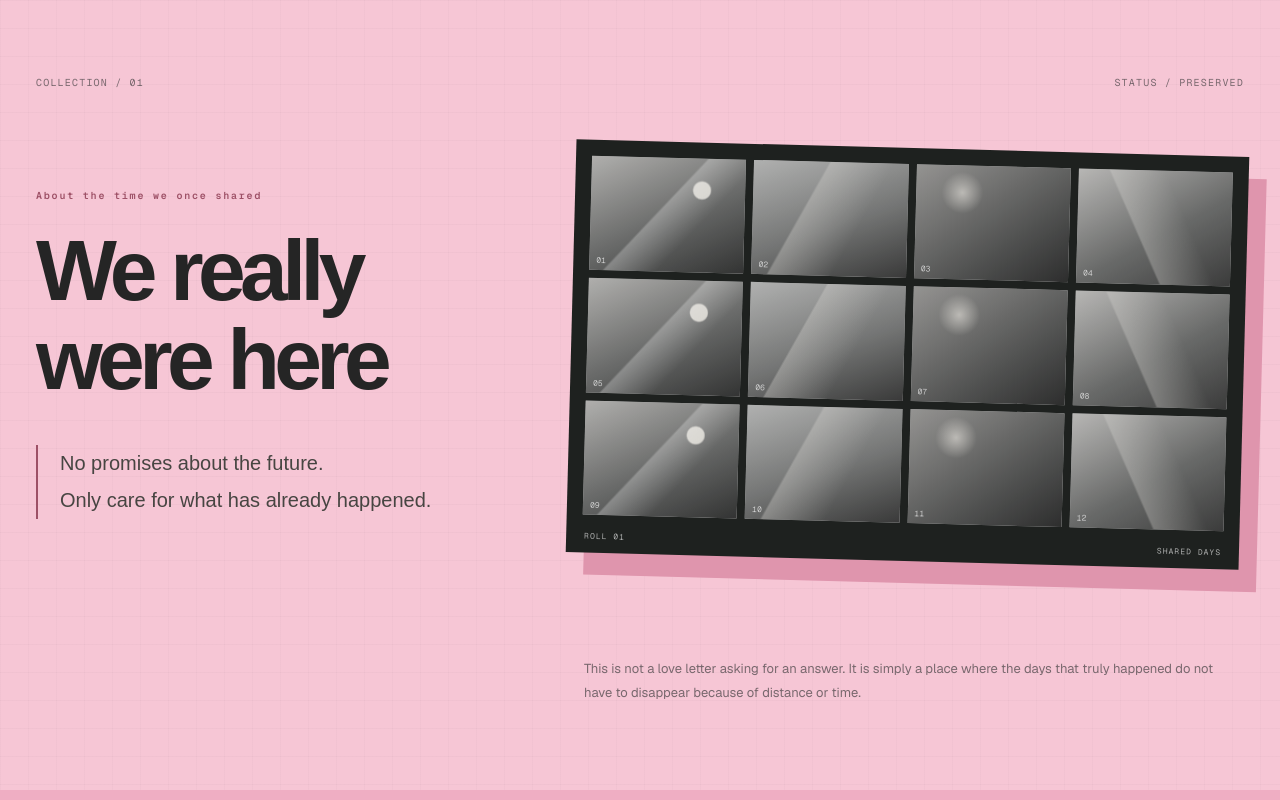
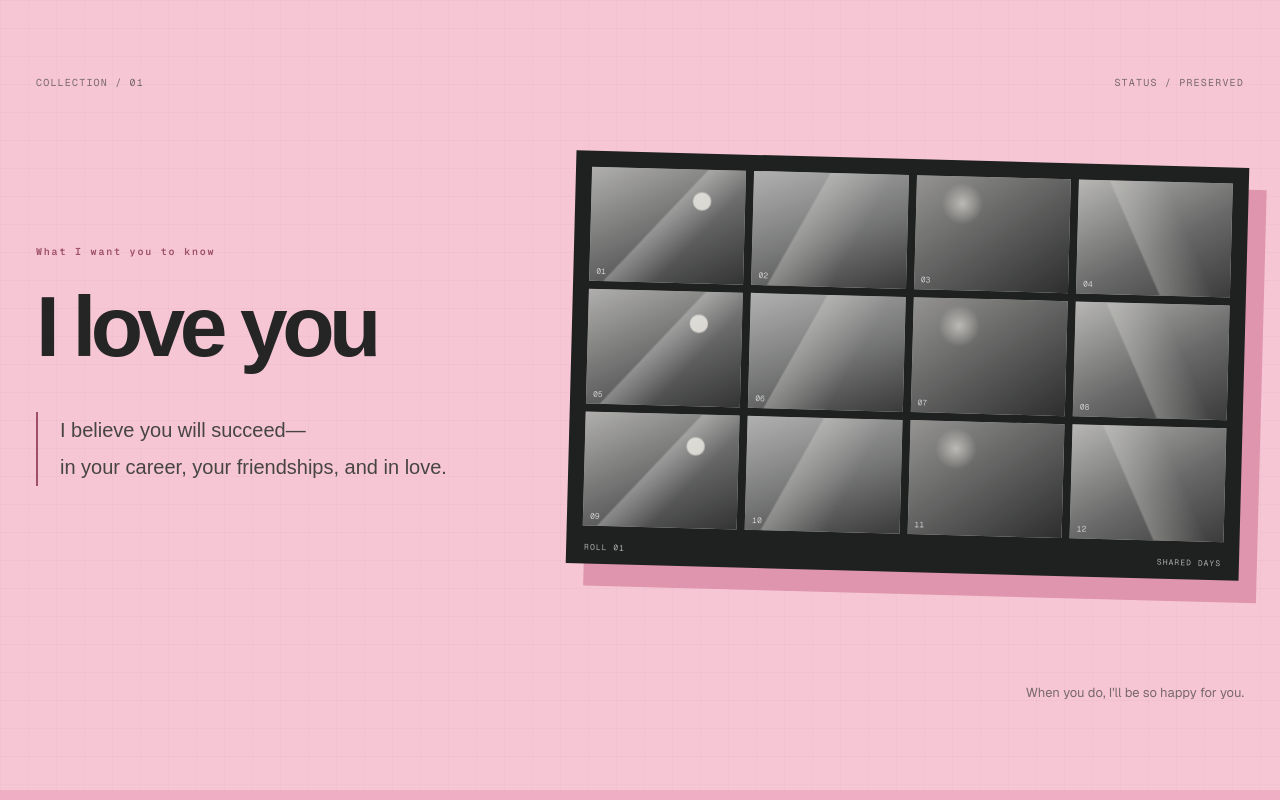
Before and after one commit to jeff960149-rgb/our-memory-archive, a Next.js app: page / in a window 1280 px wide. Shown: the top 800 px of the page. Built offline with nearby package versions, Linux system fonts and the light colour scheme.

Commit message:
Rewrite the opening message

```diff
--- a/app/page.tsx
+++ b/app/page.tsx
@@ -43,16 +43,12 @@ export default function Home() {
           <span>STATUS / PRESERVED</span>
         </div>
         <div className="hero-copy">
-          <p className="kicker">About the time we once shared</p>
-          <h1>
-            We really
+          <p className="kicker">What I want you to know</p>
+          <h1>I love you</h1>
+          <p className="lead">
+            I believe you will succeed—
             <br />
-            were here
-          </h1>
-          <p className="lead">
-            No promises about the future.
-            <br />
-            Only care for what has already happened.
+            in your career, your friendships, and in love.
           </p>
         </div>
         <div className="contact-sheet" aria-label="Placeholders for memory photographs">
@@ -66,10 +62,7 @@ export default function Home() {
             <span>SHARED DAYS</span>
           </div>
         </div>
-        <p className="hero-caption">
-          This is not a love letter asking for an answer. It is simply a place where the days that
-          truly happened do not have to disappear because of distance or time.
-        </p>
+        <p className="hero-caption">When you do, I&apos;ll be so happy for you.</p>
       </section>
 
       <section className="records" id="records">
```
Also changed, not shown: 1 other file (tests, documents, lock files or other folders).
